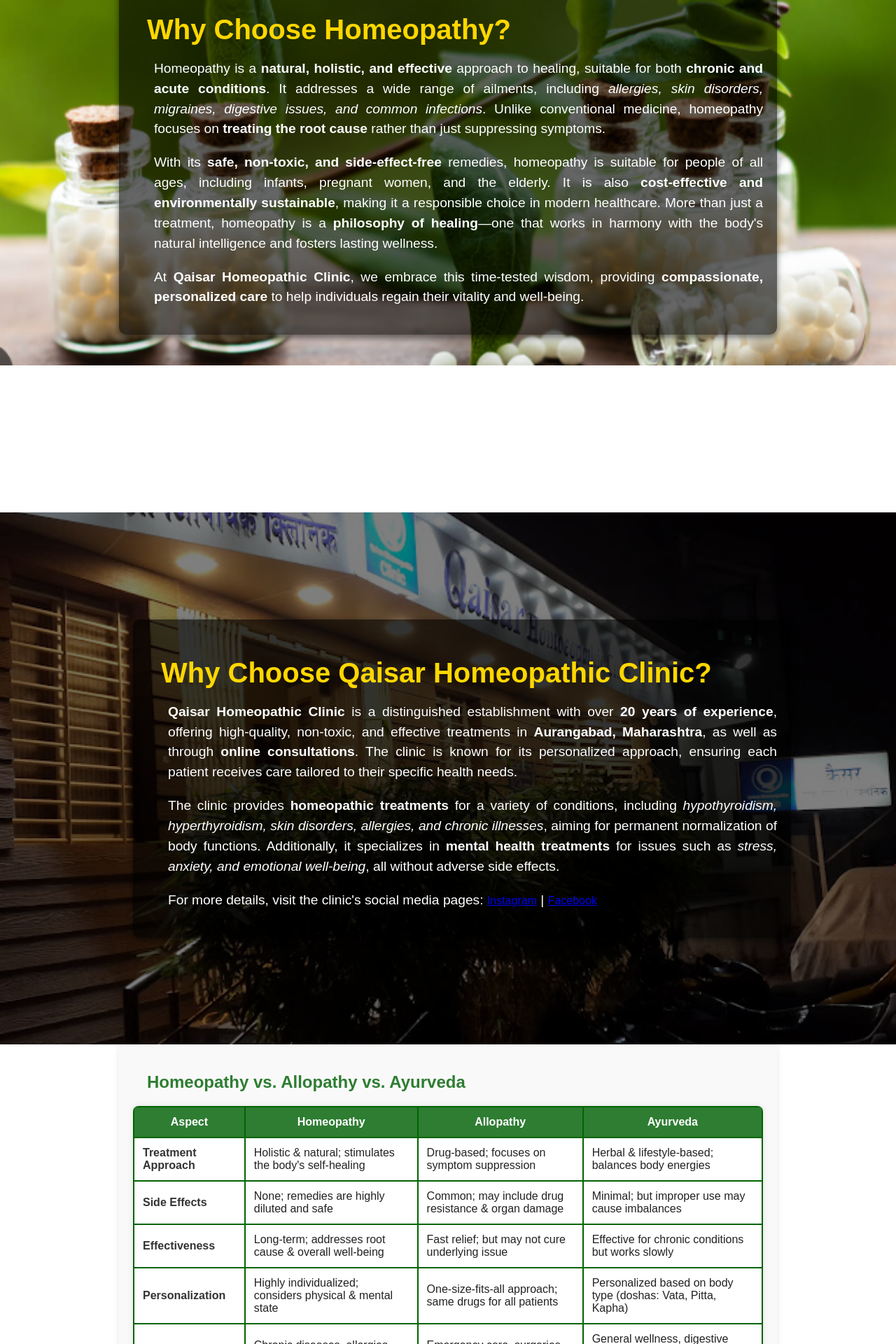
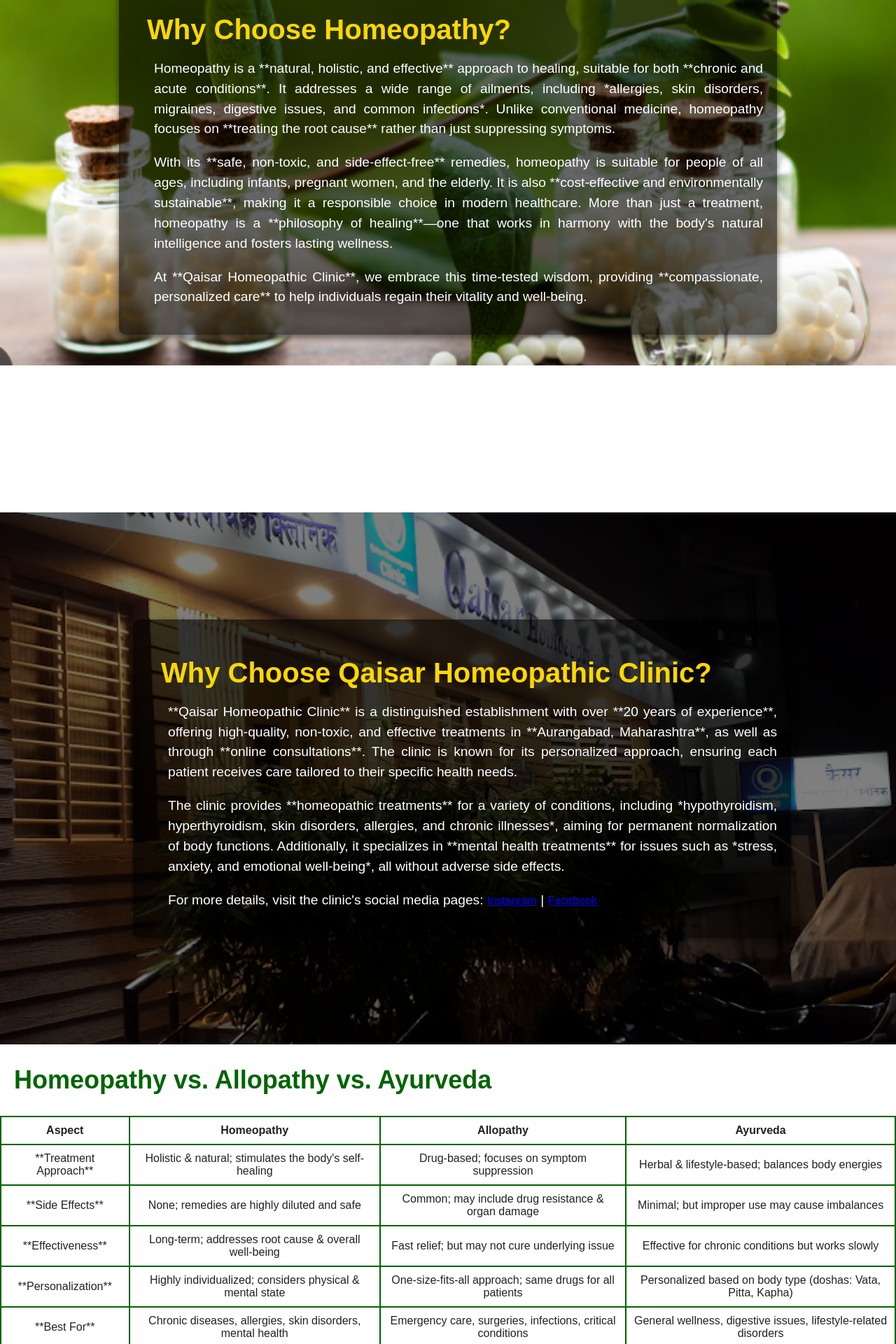
Before and after one commit to RutabALam/QaisarHomeopathy.co.in, a Flask app: page / in a window 1280 px wide. Shown: the part 1880-3800 px from the top of the page at 70% size. Run offline with Flask 3, Linux system fonts and the light colour scheme.

Commit message:
Update index.html

```diff
--- a/templates/index.html
+++ b/templates/index.html
@@ -1,8 +1,6 @@
 {% extends "base.html" %}
 
 {% block content %}
-
-<!-- Slideshow -->
 <section class="slideshow-container">
     <div class="slide fade">
         <img src="{{ url_for('static', filename='images/slide1.jpg') }}" alt="Slide 1">
@@ -15,7 +13,6 @@
     </div>
 
 
-    <!-- Navigation Buttons -->
     <a class="prev" onclick="changeSlide(-1)">&#10094;</a>
     <a class="next" onclick="changeSlide(1)">&#10095;</a>
 
@@ -33,7 +30,6 @@
 </section>
 
 
-<!-- Live Counter Section -->
 <section class="live-count-section">
     <h2 class="live-count-heading">Our Achievements</h2>
     <div class="live-count-container">
@@ -56,15 +52,14 @@
 </section>
 
 
-<!-- Why Homeopathy? -->
 <section class="why-homeopathy">
     <div class="overlay">
         <h2>Why Choose Homeopathy?</h2>
-        <p>Homeopathy is a <strong>natural, holistic, and effective</strong> approach to healing, suitable for both <strong>chronic and acute conditions</strong>. It addresses a wide range of ailments, including <em>allergies, skin disorders, migraines, digestive issues, and common infections</em>. Unlike conventional medicine, homeopathy focuses on <strong>treating the root cause</strong> rather than just suppressing symptoms.</p>
+        <p>Homeopathy is a **natural, holistic, and effective** approach to healing, suitable for both **chronic and acute conditions**. It addresses a wide range of ailments, including *allergies, skin disorders, migraines, digestive issues, and common infections*. Unlike conventional medicine, homeopathy focuses on **treating the root cause** rather than just suppressing symptoms.</p>
 
-        <p>With its <strong>safe, non-toxic, and side-effect-free</strong> remedies, homeopathy is suitable for people of all ages, including infants, pregnant women, and the elderly. It is also <strong>cost-effective and environmentally sustainable</strong>, making it a responsible choice in modern healthcare. More than just a treatment, homeopathy is a <strong>philosophy of healing</strong>—one that works in harmony with the body's natural intelligence and fosters lasting wellness.</p>
+        <p>With its **safe, non-toxic, and side-effect-free** remedies, homeopathy is suitable for people of all ages, including infants, pregnant women, and the elderly. It is also **cost-effective and environmentally sustainable**, making it a responsible choice in modern healthcare. More than just a treatment, homeopathy is a **philosophy of healing**—one that works in harmony with the body's natural intelligence and fosters lasting wellness.</p>
 
-        <p>At <strong>Qaisar Homeopathic Clinic</strong>, we embrace this time-tested wisdom, providing <strong>compassionate, personalized care</strong> to help individuals regain their vitality and well-being.</p>
+        <p>At **Qaisar Homeopathic Clinic**, we embrace this time-tested wisdom, providing **compassionate, personalized care** to help individuals regain their vitality and well-being.</p>
     </div>
 </section>
 
@@ -72,9 +67,9 @@
     <div class="overlay">
         <h2>Why Choose Qaisar Homeopathic Clinic?</h2>
 
-    <p><strong>Qaisar Homeopathic Clinic</strong> is a distinguished establishment with over <strong>20 years of experience</strong>, offering high-quality, non-toxic, and effective treatments in <strong>Aurangabad, Maharashtra</strong>, as well as through <strong>online consultations</strong>. The clinic is known for its personalized approach, ensuring each patient receives care tailored to their specific health needs.</p>
+    <p>**Qaisar Homeopathic Clinic** is a distinguished establishment with over **20 years of experience**, offering high-quality, non-toxic, and effective treatments in **Aurangabad, Maharashtra**, as well as through **online consultations**. The clinic is known for its personalized approach, ensuring each patient receives care tailored to their specific health needs.</p>
 
-    <p>The clinic provides <strong>homeopathic treatments</strong> for a variety of conditions, including <em>hypothyroidism, hyperthyroidism, skin disorders, allergies, and chronic illnesses</em>, aiming for permanent normalization of body functions. Additionally, it specializes in <strong>mental health treatments</strong> for issues such as <em>stress, anxiety, and emotional well-being</em>, all without adverse side effects.</p>
+    <p>The clinic provides **homeopathic treatments** for a variety of conditions, including *hypothyroidism, hyperthyroidism, skin disorders, allergies, and chronic illnesses*, aiming for permanent normalization of body functions. Additionally, it specializes in **mental health treatments** for issues such as *stress, anxiety, and emotional well-being*, all without adverse side effects.</p>
 
     <p>For more details, visit the clinic's social media pages:
         <a href="https://www.instagram.com/qaisarhomeopathic/" target="_blank">Instagram</a> |
@@ -84,10 +79,9 @@
 </section>
 
 
-<!-- Comparison Table -->
 <section class="comparison">
     <h2>Homeopathy vs. Allopathy vs. Ayurveda</h2>
-    <table>
+    <div class="table-container"> <table>
             <thead>
                 <tr>
                     <th>Aspect</th>
@@ -98,88 +92,38 @@
             </thead>
             <tbody>
                 <tr>
-                <td><strong>Treatment Approach</strong></td>
+                    <td>**Treatment Approach**</td>
                     <td>Holistic & natural; stimulates the body's self-healing</td>
                     <td>Drug-based; focuses on symptom suppression</td>
                     <td>Herbal & lifestyle-based; balances body energies</td>
                 </tr>
                 <tr>
-                <td><strong>Side Effects</strong></td>
+                    <td>**Side Effects**</td>
                     <td>None; remedies are highly diluted and safe</td>
                     <td>Common; may include drug resistance & organ damage</td>
                     <td>Minimal; but improper use may cause imbalances</td>
                 </tr>
                 <tr>
-                <td><strong>Effectiveness</strong></td>
+                    <td>**Effectiveness**</td>
                     <td>Long-term; addresses root cause & overall well-being</td>
                     <td>Fast relief; but may not cure underlying issue</td>
                     <td>Effective for chronic conditions but works slowly</td>
                 </tr>
                 <tr>
-                <td><strong>Personalization</strong></td>
+                    <td>**Personalization**</td>
                     <td>Highly individualized; considers physical & mental state</td>
                     <td>One-size-fits-all approach; same drugs for all patients</td>
                     <td>Personalized based on body type (doshas: Vata, Pitta, Kapha)</td>
                 </tr>
                 <tr>
-                <td><strong>Best For</strong></td>
+                    <td>**Best For**</td>
                     <td>Chronic diseases, allergies, skin disorders, mental health</td>
                     <td>Emergency care, surgeries, infections, critical conditions</td>
                     <td>General wellness, digestive issues, lifestyle-related disorders</td>
                 </tr>
             </tbody>
         </table>
+    </div>
 </section>
 
-<style>
-    .comparison {
-        max-width: 900px;
-        margin: auto;
-        padding: 20px;
-        text-align: center;
-        background: #f9f9f9;
-        border-radius: 10px;
-        box-shadow: 0 0 10px rgba(0, 0, 0, 0.1);
-    }
-
-    h2 {
-        color: #2E7D32;
-        font-size: 24px;
-        margin-bottom: 15px;
-    }
-
-    table {
-        width: 100%;
-        border-collapse: collapse;
-        background: white;
-        border-radius: 8px;
-        overflow: hidden;
-        box-shadow: 0 0 10px rgba(0, 0, 0, 0.1);
-    }
-
-    th, td {
-        padding: 12px;
-        text-align: left;
-        border-bottom: 1px solid #ddd;
-    }
-
-    th {
-        background: #2E7D32;
-        color: white;
-        font-weight: bold;
-        text-align: center;
-    }
-
-    tr:hover {
-        background: #f1f1f1;
-    }
-
-    td:first-child {
-        font-weight: bold;
-        color: #333;
-    }
-</style>
-
-
-
 {% endblock %}
```
Lines whose indentation alone changed are shown as unchanged.
